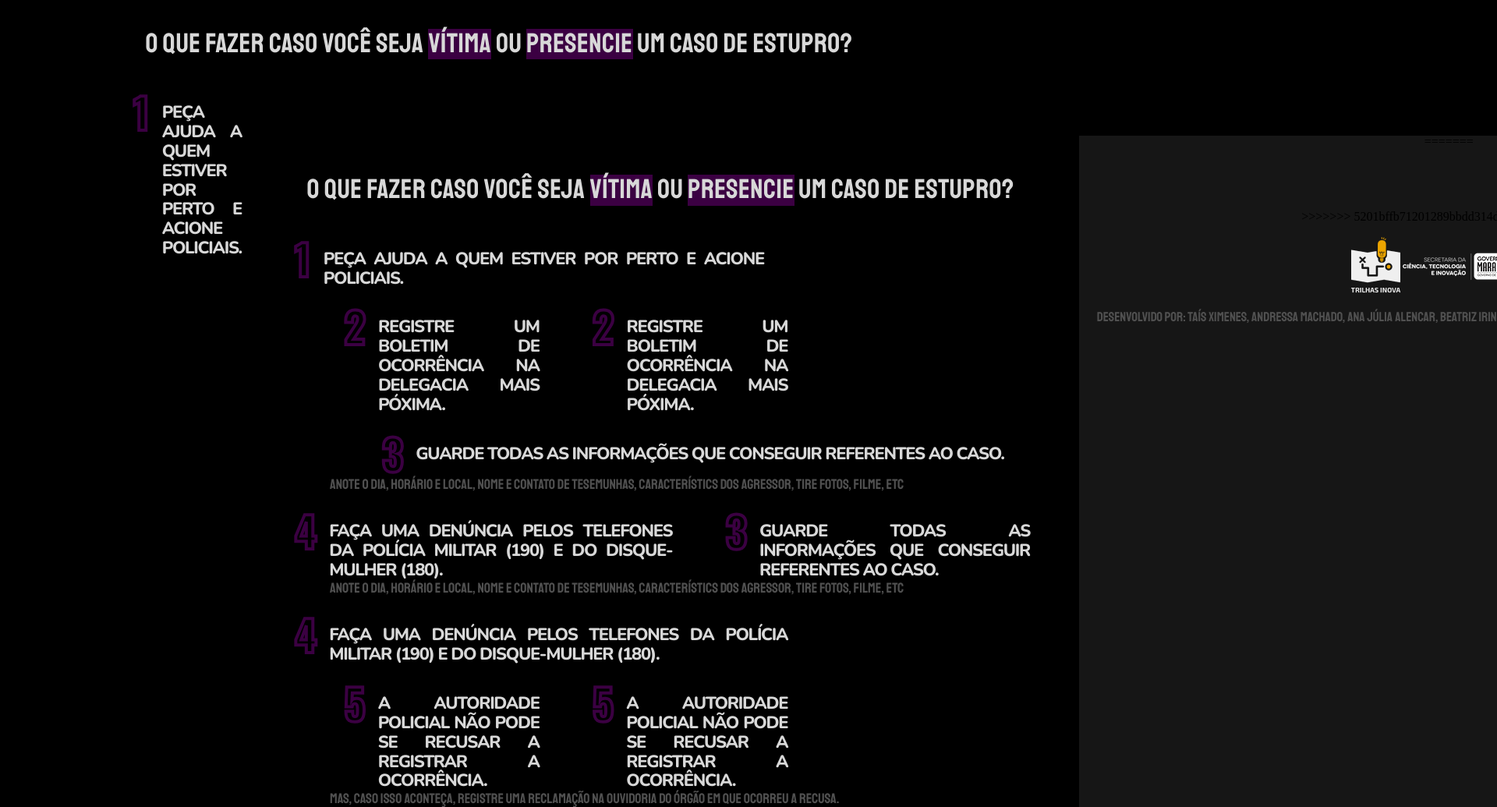
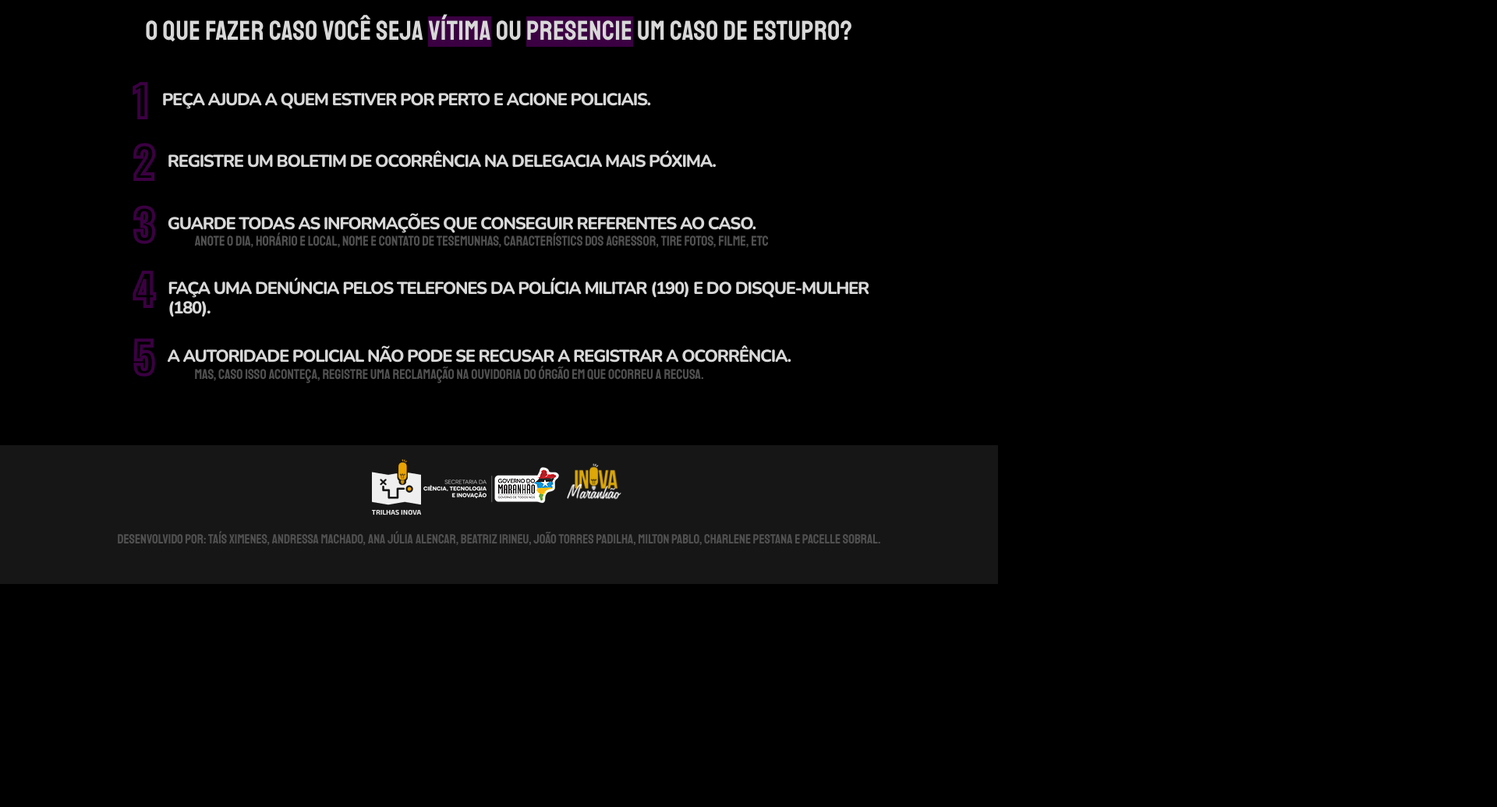
Before and after one commit to anaahnb/speak-up, a plain HTML site: page index.html in a window 1280 px wide. Shown: the part 4838-5873 px from the top of the page at 78% size, 1920 px wide, since content can reach past the window. After the commit the page ends 5587 px from the top, so only its background shows below. Drawn offline with nearby package versions, Linux system fonts and the light colour scheme.

Commit message:
Ajustes gerais

```diff
--- a/index.html
+++ b/index.html
@@ -179,78 +179,58 @@
         <h2 class="titulo__sevcviu">Se você viu,</br> é da sua conta</h2>
         <img class="img__sevcviu" src="./assets/img/comodenunciar/imgsevcviu.JPG">
     </section>
-<<<<<<< HEAD
-    <section class="oquefazer container__">
-        <h2 class="titulo__oquefazer">o que fazer caso VOCÊ seja
-            <div class="destaque__">vítima</div> ou
-            <div class="destaque__">presencie</div> um caso de estupro?</h2>
-        <ul class="topicos__oquefazer">
-            <div class="div__topico">
-                <p class="nume__oquefazer">1</h3>
-                    <li class="topico">PEÇA AJUDA A QUEM ESTIVER POR PERTO E ACIONE POLICIAIS.</li>
-=======
 
-    <!-- Seção 4 | Como denunciar -->
+     <!-- Seção 4 | Como denunciar -->
     <section id="comodenunciar" class="oquefazer container__">
-        <h2 class="titulo__oquefazer">o que fazer caso VOCÊ seja <div class="destaque__">vítima</div> ou <div class="destaque__">presencie</div> um caso de estupro?</h2>
+        <h2 class="titulo__oquefazer">o que fazer caso VOCÊ seja <div class="destaque__">vítima</div> ou <div
+                class="destaque__">presencie</div> um caso de estupro?</h2>
 
-        <ul class="topicos__oquefazer">
+        <div class="topicos__oquefazer">
             <div class="div__topico">
                 <p class="nume__oquefazer">1</p>
                 <li class="topico">PEÇA AJUDA A QUEM ESTIVER POR PERTO E ACIONE POLICIAIS.</li>
->>>>>>> 5201bffb71201289bbdd314d946e672f10952b15
             </div>
 
             <div class="div__topico">
-<<<<<<< HEAD
-                <p class="nume__oquefazer">2</h3>
-                    <li class="topico">REGISTRE UM BOLETIM DE OCORRÊNCIA NA DELEGACIA MAIS PÓXIMA.</li>
-=======
                 <p class="nume__oquefazer">2</p>
                 <li class="topico">REGISTRE UM BOLETIM DE OCORRÊNCIA NA DELEGACIA MAIS PÓXIMA.</li>
->>>>>>> 5201bffb71201289bbdd314d946e672f10952b15
             </div>
 
             <div class="div__topico">
-<<<<<<< HEAD
-                <p class="nume__oquefazer">3</h3>
-                    <li class="topico">GUARDE TODAS AS INFORMAÇÕES QUE CONSEGUIR REFERENTES AO CASO.</li>
+                <div>
+                    <p class="nume__oquefazer">3</p>
+                </div>
+
+                <div>
+                    <p class="topico">GUARDE TODAS AS INFORMAÇÕES QUE CONSEGUIR REFERENTES AO CASO.</p>
+                    <p class="sub_paragrafo">ANOTE O DIA, HORÁRIO E LOCAL, NOME E CONTATO DE TESEMUNHAS, CARACTERÍSTICS
+                        DOS AGRESSOR, TIRE FOTOS, FILME, ETC</p>
+                </div>
             </div>
-            <p class="sub_paragrafo">ANOTE O DIA, HORÁRIO E LOCAL, NOME E CONTATO DE TESEMUNHAS, CARACTERÍSTICS DOS AGRESSOR, TIRE FOTOS, FILME, ETC</p>
-            <div class="div__topico">
-                <p class="nume__oquefazer">4</h3>
-                    <li class="topico">FAÇA UMA DENÚNCIA PELOS TELEFONES DA POLÍCIA MILITAR (190) E DO DISQUE-MULHER (180).</li>
-=======
-                <p class="nume__oquefazer">3</p>
-                <li class="topico">GUARDE TODAS AS INFORMAÇÕES QUE CONSEGUIR REFERENTES AO CASO.</li>
-            </div>
-            <p class="sub_paragrafo">ANOTE O DIA, HORÁRIO E LOCAL, NOME E CONTATO DE TESEMUNHAS, CARACTERÍSTICS DOS AGRESSOR, TIRE FOTOS, FILME, ETC</p>
 
             <div class="div__topico">
                 <p class="nume__oquefazer">4</p>
-                <li class="topico">FAÇA UMA DENÚNCIA PELOS TELEFONES DA POLÍCIA MILITAR (190) E DO DISQUE-MULHER (180).</li>
->>>>>>> 5201bffb71201289bbdd314d946e672f10952b15
+                <li class="topico">FAÇA UMA DENÚNCIA PELOS TELEFONES DA POLÍCIA MILITAR (190) E DO DISQUE-MULHER (180).
+                </li>
             </div>
 
+
             <div class="div__topico">
-<<<<<<< HEAD
-                <p class="nume__oquefazer">5</h3>
-                    <li class="topico">A AUTORIDADE POLICIAL NÃO PODE SE RECUSAR A REGISTRAR A OCORRÊNCIA.</li>
-=======
-            <p class="nume__oquefazer">5</p>
-            <li class="topico">A AUTORIDADE POLICIAL NÃO PODE SE RECUSAR A REGISTRAR A OCORRÊNCIA.</li>
->>>>>>> 5201bffb71201289bbdd314d946e672f10952b15
+                <div>
+                    <p class="nume__oquefazer">5</p>
+                </div>
+                <div>
+                    <p class="topico">A AUTORIDADE POLICIAL NÃO PODE SE RECUSAR A REGISTRAR A OCORRÊNCIA.</p>
+                    <p class="sub_paragrafo">MAS, CASO ISSO ACONTEÇA, REGISTRE UMA RECLAMAÇÃO NA OUVIDORIA DO ÓRGÃO EM
+                        QUE OCORREU A RECUSA.</p>
+                </div>
             </div>
-            <p class="sub_paragrafo">MAS, CASO ISSO ACONTEÇA, REGISTRE UMA RECLAMAÇÃO NA OUVIDORIA DO ÓRGÃO EM QUE OCORREU A RECUSA.</p>
-        </ul>
+
+        </div>
     </section>
-<<<<<<< HEAD
-    <footer class="rodape">
-=======
 
      <!-- Rodapé -->
-    <footer class="rodape">
->>>>>>> 5201bffb71201289bbdd314d946e672f10952b15
+     <footer class="rodape">
         <div class="imgs_rodape container__">
             <img class="img_rodape img_TrilhasInova" src="./assets/img/rodape/TrilhasInova.png" alt="Trilhas Inova">
             <img class="img_rodape img_Governo" src="./assets/img/rodape/Governo.png" alt="Um projeto do governo do Maranhão">
```
